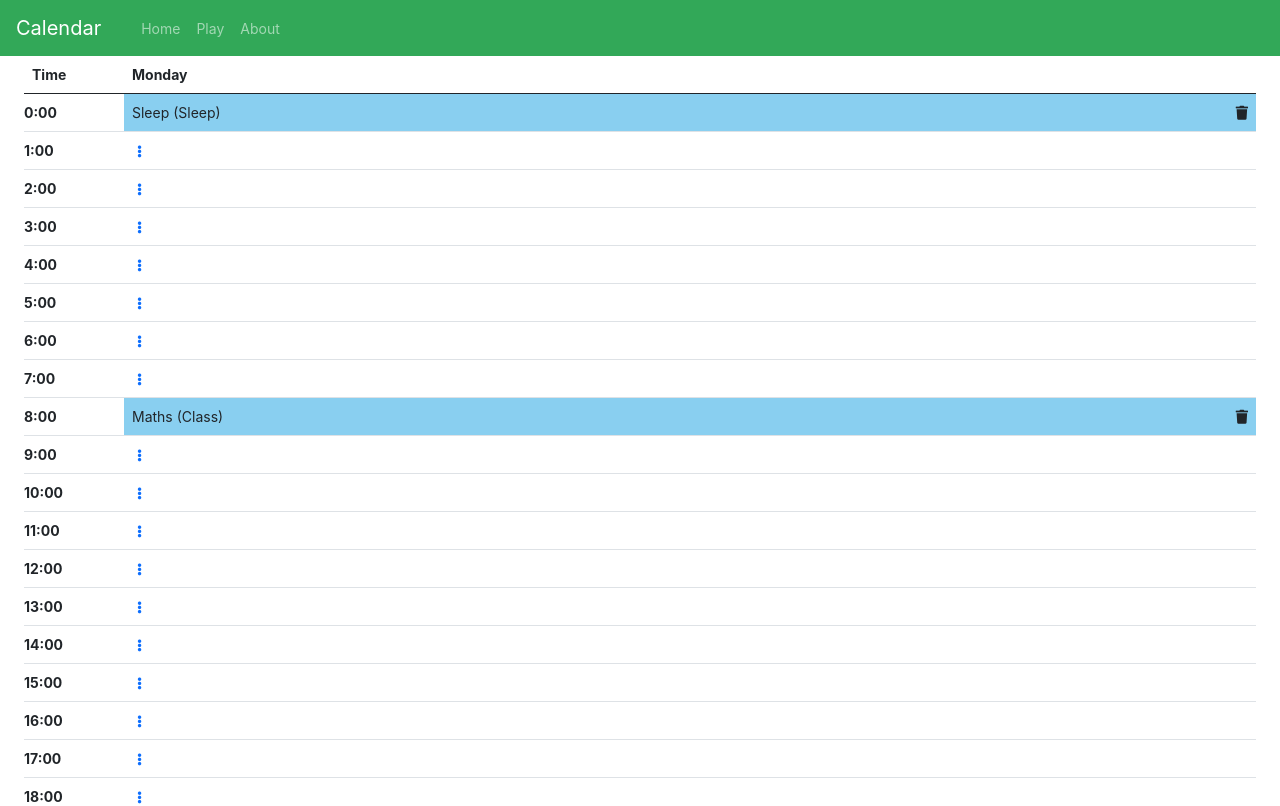
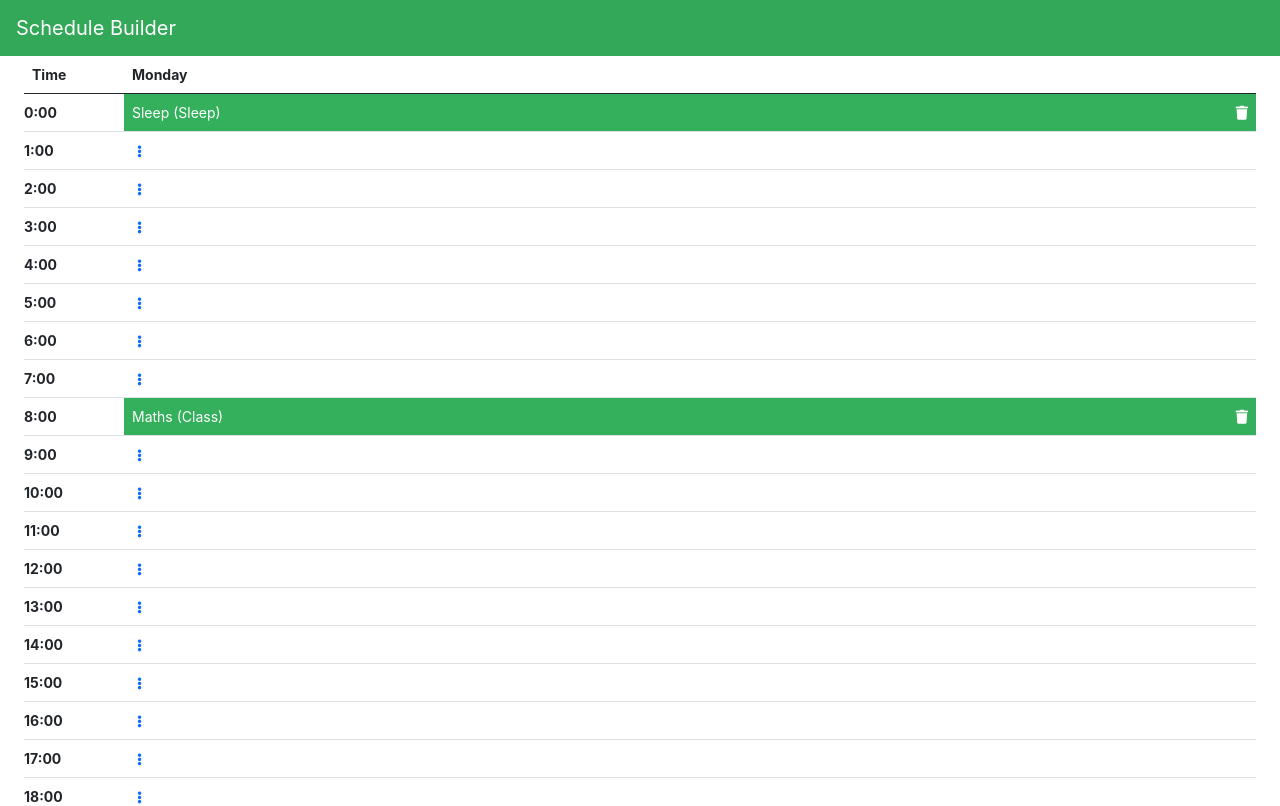
Before and after one commit to BiggBird/schedule, an Angular app: page /days in a window 1280 px wide. Shown: the top 806 px of the page. Built offline with nearby package versions, Linux system fonts and the light colour scheme.

Commit message:
fixed padding issues

```diff
--- a/src/app/daycard/daycard.component.html
+++ b/src/app/daycard/daycard.component.html
@@ -51,7 +51,7 @@
                 </div>
               </div>
         </td>
-        <td *ngIf="booked_tasks.has(idx)" style="background-color:#89cff0;" rowspan="booked_tasks.get(idx)['duration']"> {{booked_tasks.get(idx)["name"]}} ({{booked_tasks.get(idx)["type"]}})
+        <td *ngIf="booked_tasks.has(idx)" style="background-color:#34af5b; color: white;" rowspan="booked_tasks.get(idx)['duration']"> {{booked_tasks.get(idx)["name"]}} ({{booked_tasks.get(idx)["type"]}})
           <div style="float:right;">
           <span (click)="ondeleteclick(idx)" style="cursor: pointer;"> <i class="fa fa-trash"  aria-hidden="true"></i> </span>
           </div>
--- a/src/app/header/header.component.html
+++ b/src/app/header/header.component.html
@@ -1,12 +1,12 @@
 
 
 <nav class="navbar navbar-expand navbar-dark" style="background-color: #32a858;" font-color="white">
-    <a class="navbar-brand px-3" href="index.html">Calendar</a>
+    <a class="navbar-brand px-3" href="index.html">Schedule Builder</a>
     <button class="navbar-toggler" type="button" data-toggle="collapse" data-target="#navbarNav" aria-controls="navbarNav" aria-expanded="false" aria-label="Toggle navigation">
       <span class="navbar-toggler-icon"></span>
     </button>
     <div class="collapse navbar-collapse" id="navbarNav">
-      <ul class="navbar-nav">
+      <!-- <ul class="navbar-nav">
         <li class="nav-item active">
           <a class="nav-link" href="index.html">Home</a>
         </li>
@@ -16,6 +16,6 @@
         <li class="nav-item active">
           <a class="nav-link" href="about.html">About</a>
         </li>
-      </ul>
+      </ul> -->
     </div>
   </nav>
```
